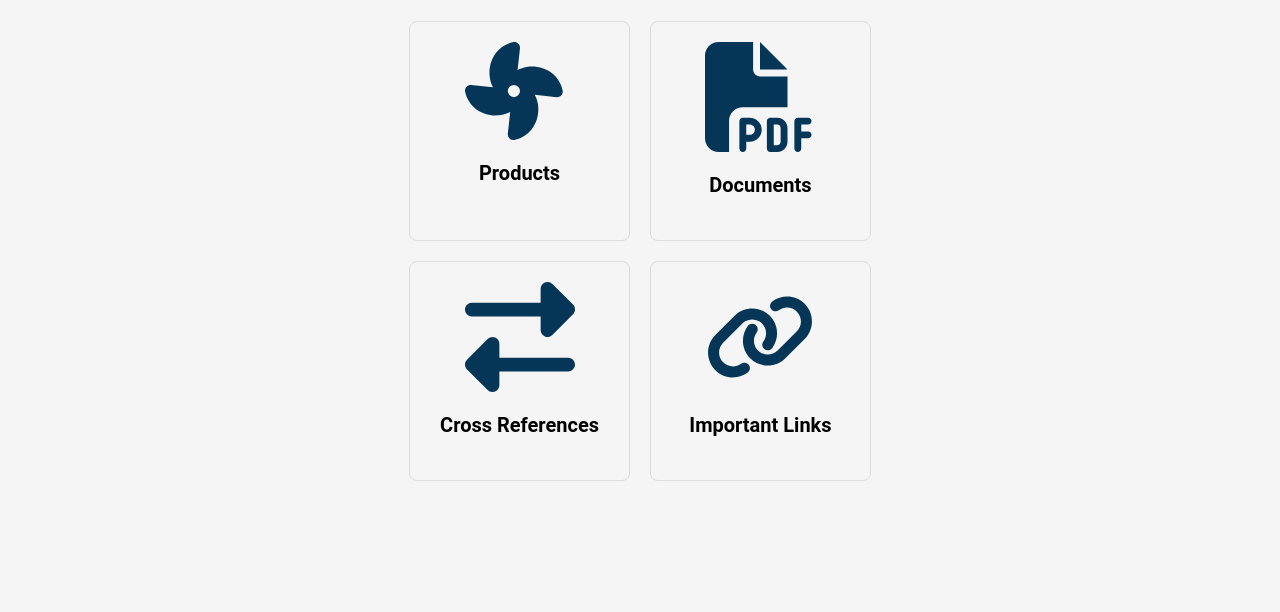
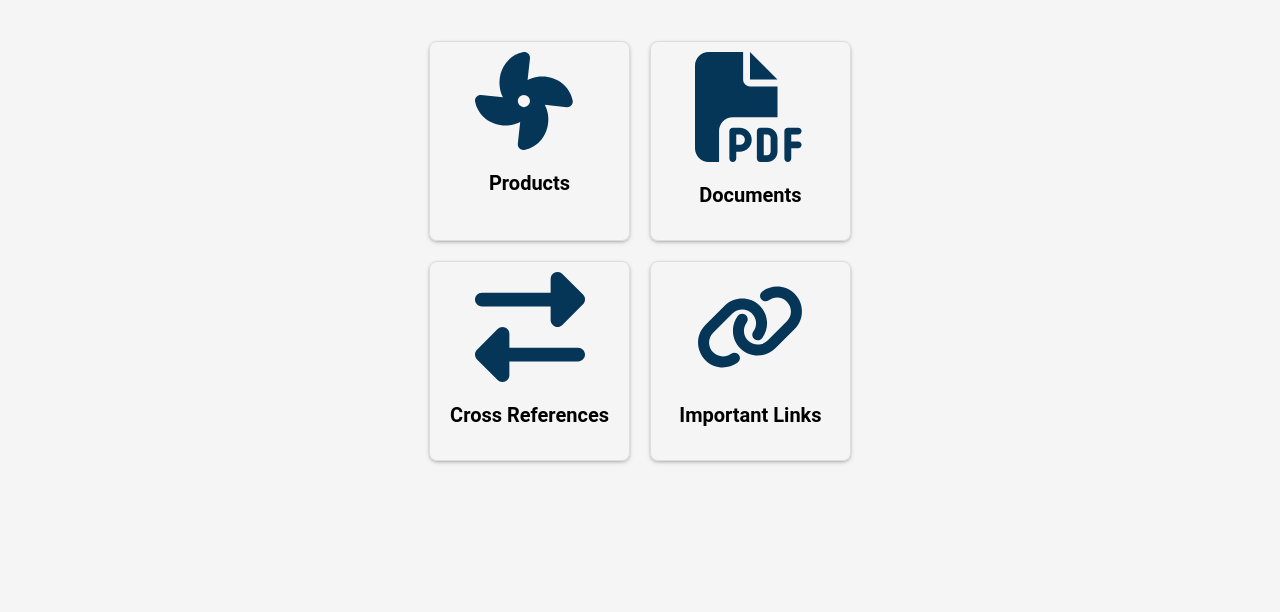
Before and after one commit to SolerPalauUSA/sp-app, a plain HTML site: page index.html in a window 1280 px wide. Shown: the part 188-800 px from the top of the page. Drawn offline with Linux system fonts and the light colour scheme.

Commit message:
Update styles.css

```diff
--- a/assets/css/styles.css
+++ b/assets/css/styles.css
@@ -33,10 +33,11 @@ div#ios-install-instructions {
 
 .icon {
     border: 1px solid #ddd;
-    padding: 20px 30px;
+    padding: 10px 20px;
     border-radius: 5px;
     transition: background-color 0.3s ease;
     border-radius: 8px;
+     box-shadow: rgba(50, 50, 93, 0.25) 0px 2px 5px -1px, rgba(0, 0, 0, 0.3) 0px 1px 3px -1px;
 }
 
 .icon a {
```
